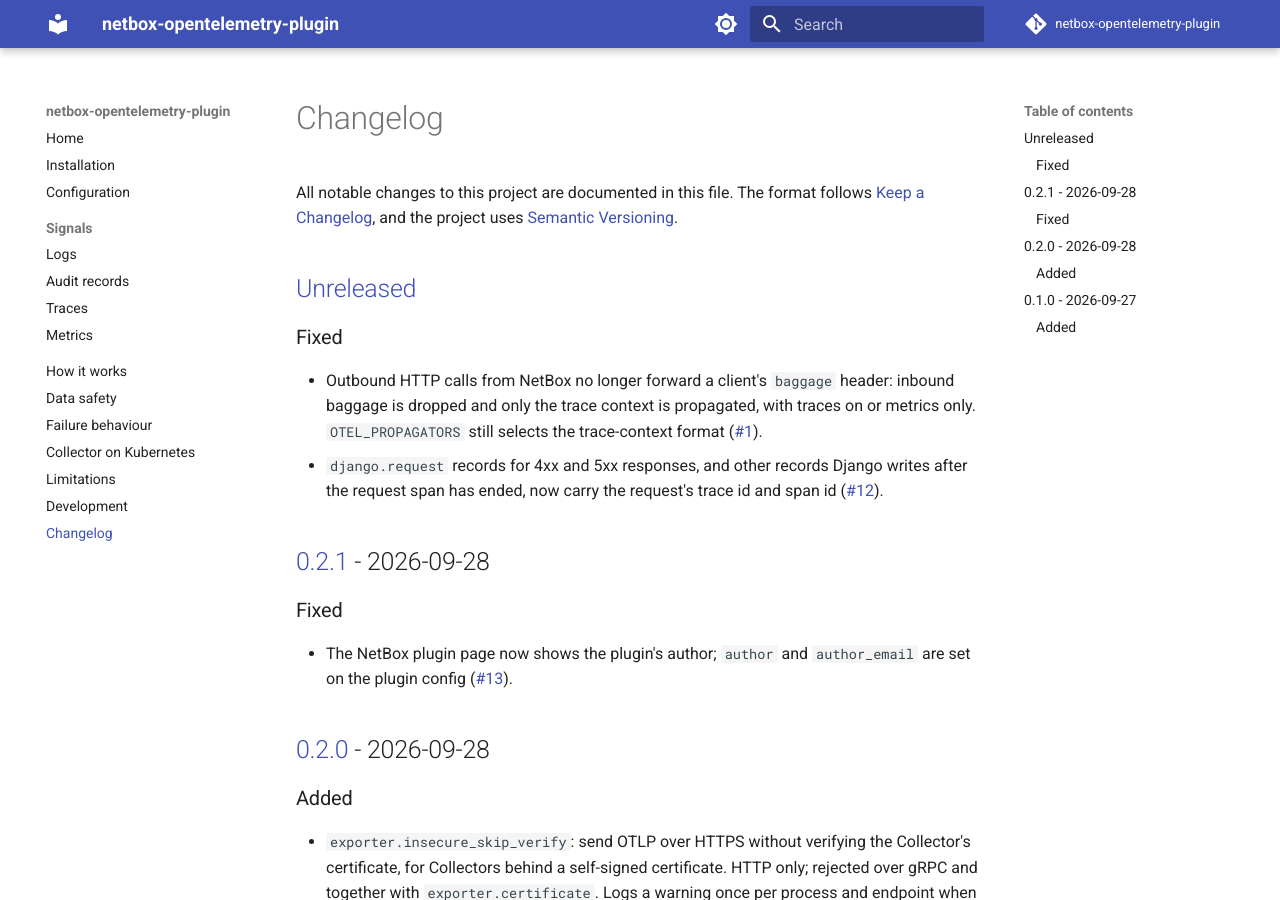
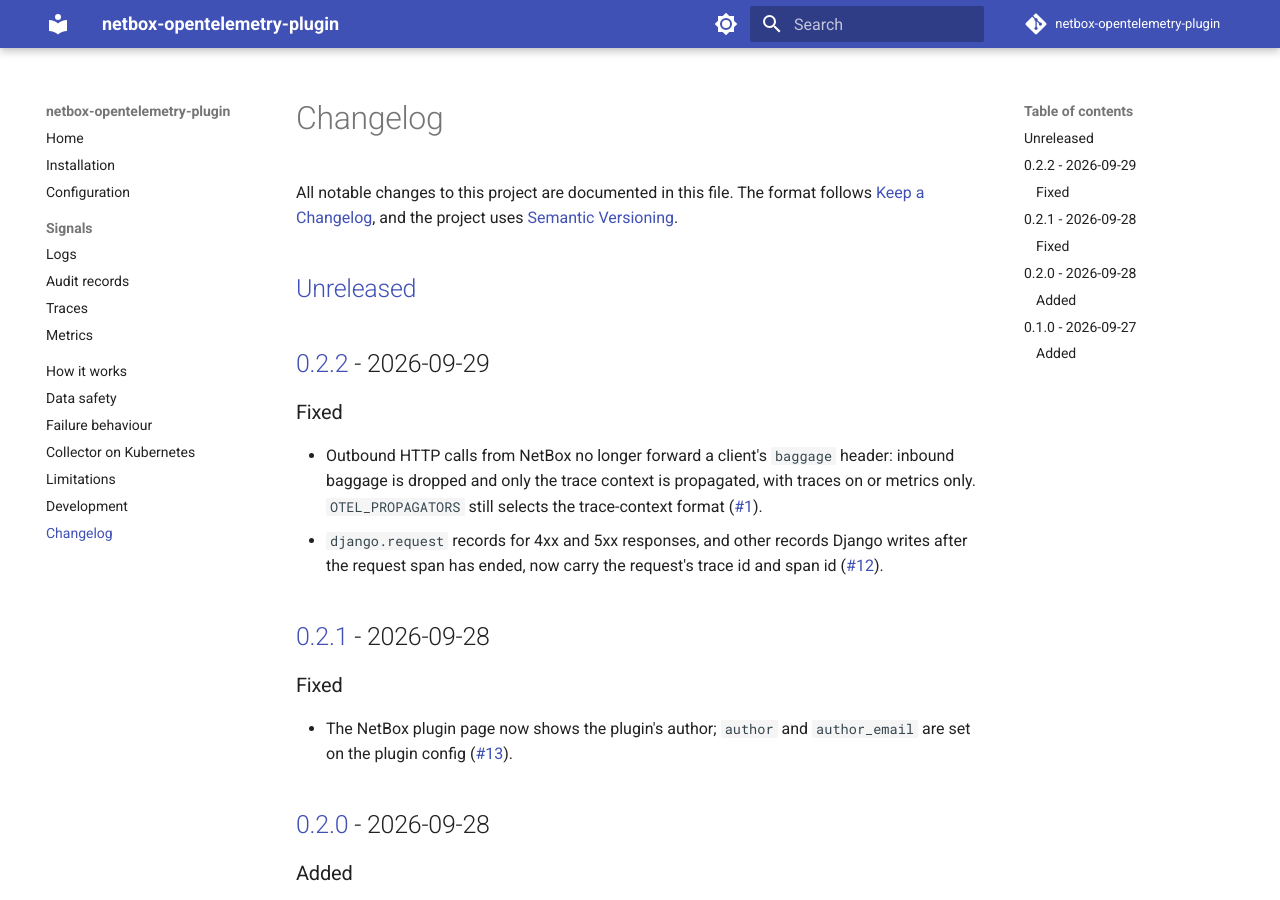
Before and after one commit to thomaschristory/netbox-opentelemetry-plugin, an MkDocs documentation site: the page built from docs/changelog.md, in a window 1280 px wide and 900 px high. Built offline with MkDocs 1.6.1 and Material for MkDocs 9.7.7, drawn with Linux system fonts in a browser that asks for light colours; comment, search, counter and statistics services are not loaded.

Commit message:
Release 0.2.2

```diff
--- a/CHANGELOG.md
+++ b/CHANGELOG.md
@@ -5,6 +5,8 @@
 [Semantic Versioning](https://semver.org/spec/v2.0.0.html).
 
 ## [Unreleased]
+
+## [0.2.2] - 2026-09-29
 
 ### Fixed
 
@@ -38,7 +40,8 @@
 - Reuse of an OpenTelemetry SDK already configured outside the plugin (for example by `opentelemetry-instrument`).
 - NetBox 4.7 support.
 
-[Unreleased]: https://github.com/thomaschristory/netbox-opentelemetry-plugin/compare/v0.2.1...HEAD
+[Unreleased]: https://github.com/thomaschristory/netbox-opentelemetry-plugin/compare/v0.2.2...HEAD
+[0.2.2]: https://github.com/thomaschristory/netbox-opentelemetry-plugin/compare/v0.2.1...v0.2.2
 [0.2.1]: https://github.com/thomaschristory/netbox-opentelemetry-plugin/compare/v0.2.0...v0.2.1
 [0.2.0]: https://github.com/thomaschristory/netbox-opentelemetry-plugin/compare/v0.1.0...v0.2.0
 [0.1.0]: https://github.com/thomaschristory/netbox-opentelemetry-plugin/releases/tag/v0.1.0
--- a/netbox_opentelemetry_plugin/version.py
+++ b/netbox_opentelemetry_plugin/version.py
@@ -1 +1 @@
-__version__ = "0.2.1"
+__version__ = "0.2.2"
```
Also changed, not shown: docs/installation.md (+1 -1 lines).
